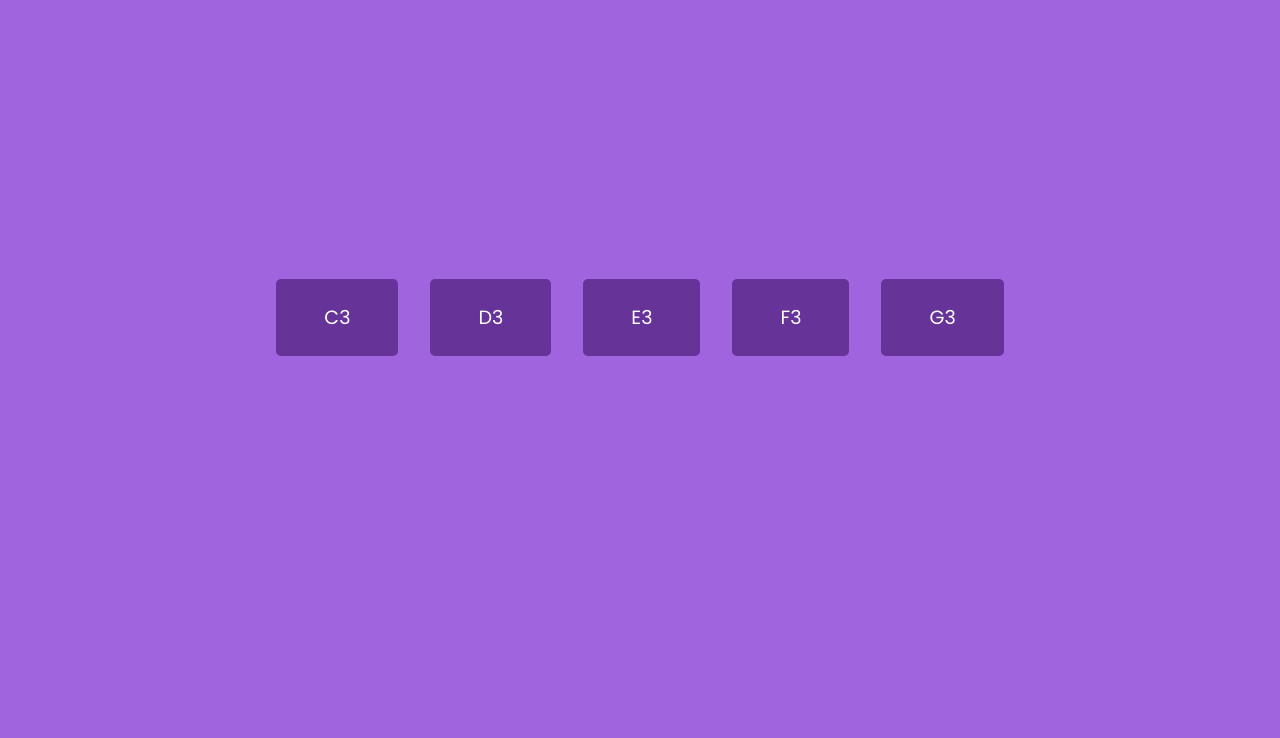
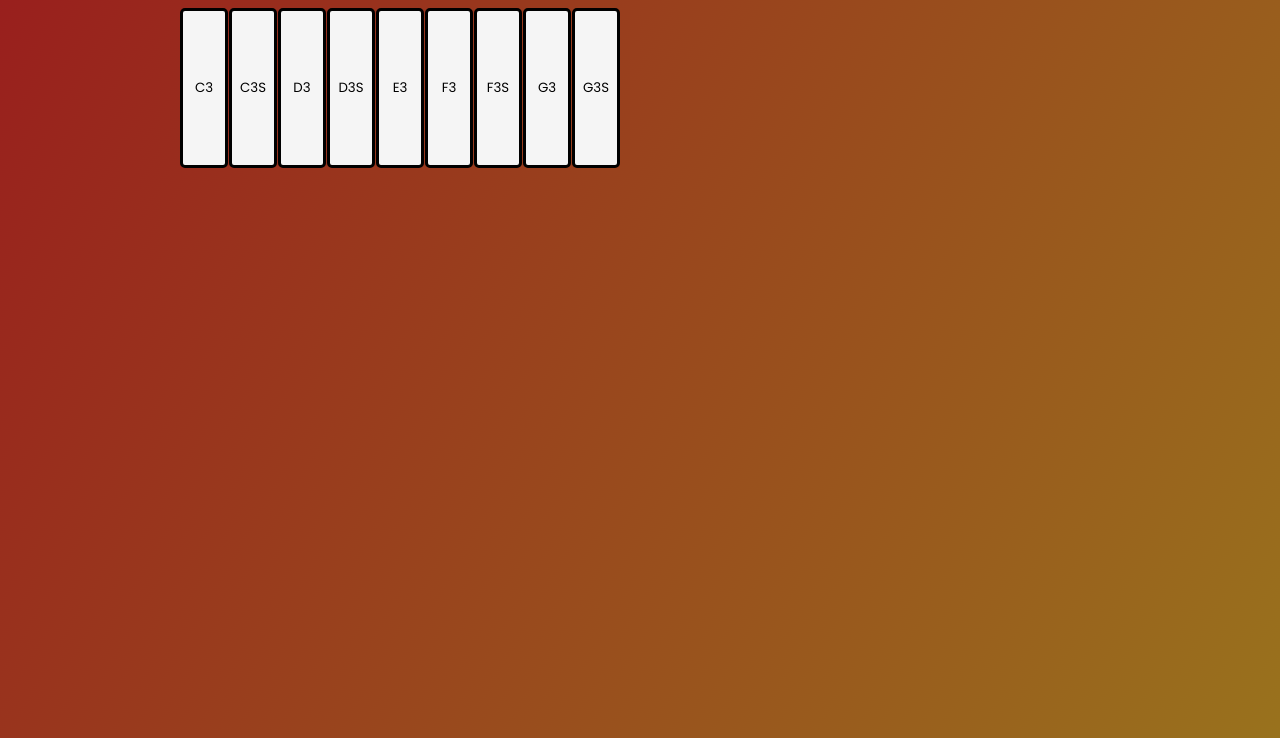
Before and after one commit to nizzle8/Sound-Board, a plain HTML site: page index.html in a window 1280 px wide. Shown: the part 83-821 px from the top of the page. Before the commit the page ends 800 px from the top, so only its background shows below. Drawn offline with Linux system fonts and the light colour scheme.

Commit message:
added additional sounds. Needs # keys moving into correct positions and colours adding

```diff
--- a/index.html
+++ b/index.html
@@ -15,12 +15,16 @@
       <title>Sound Board</title>
    </head>
    <body>
-      <audio id="C3" src="sounds/C3.mp3"></audio>
-      <audio id="D3" src="sounds/D3.mp3"></audio>
-      <audio id="E3" src="sounds/E3.mp3"></audio>
-      <audio id="F3" src="sounds/F3.mp3"></audio>
-      <audio id="G3" src="sounds/G3.mp3"></audio>
-
+      <h1>Try the piano!</h1>
+      <audio id="C3" src="./sounds/C3.mp3"></audio>
+      <audio id="C3S" src="./sounds/C3S.mp3"></audio>
+      <audio id="D3" src="./sounds/D3.mp3"></audio>
+      <audio id="D3S" src="./sounds/D3S.mp3"></audio>
+      <audio id="E3" src="./sounds/E3.mp3"></audio>
+      <audio id="F3" src="./sounds/F3.mp3"></audio>
+      <audio id="F3S" src="./sounds/F3S.mp3"></audio>
+      <audio id="G3" src="./sounds/G3.mp3"></audio>
+      <audio id="G3S" src="./sounds/G3S.mp3"></audio>
       <div id="buttons"></div>
       <script src="script.js"></script>
    </body>
--- a/script.js
+++ b/script.js
@@ -1,8 +1,9 @@
-const sounds = ["C3","D3", "E3", "F3", "G3"];
+const sounds = ["C3","C3S", "D3","D3S", "E3", "F3","F3S", "G3", "G3S"];
 
 sounds.forEach(sound => {
     const btn = document.createElement("button");
-    btn.classList.add("btn");
+    btn.classList.add("btn", `"${sound}"`);
+
 
     btn.innerText = sound;
 
--- a/style.css
+++ b/style.css
@@ -5,26 +5,25 @@
 }
 
 body {
-    background-color: rgb(161,100,223);
+    background: linear-gradient(120deg, rgb(153, 29, 29), rgb(153, 114, 29)) no-repeat;
     font-family: "Poppins", sans-serif;
-    display: flex;
-    flex-wrap: wrap;
-    align-items: center;
-    justify-content: center;
     text-align: center;
     height: 100vh;
-    overflow: hidden;
+    width: 100vh;
     margin: 0;
+    position: relative;
 }
 
 .btn {
-    background-color: rebeccapurple;
+    background-color: whitesmoke;
     border-radius: 5px;
-    border: none;
-    color: #fff;
-    margin: 1rem;
-    padding: 1.5rem 3rem;
-    font-size: 1.2rem;
+    border: black solid 3px;
+    text-align: center;
+    color: #000;
+    margin: 0.5px;
+    width: 3rem;
+    height: 10rem;
+    padding: rem 2rem;
     font-family: inherit;
     cursor: pointer;
 }
```
Also changed, not shown: 4 other files.
